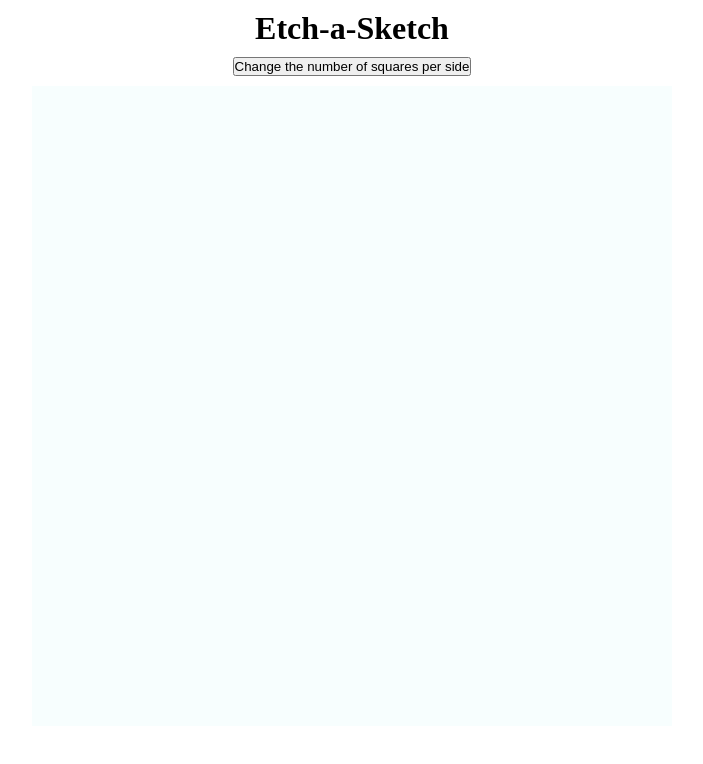
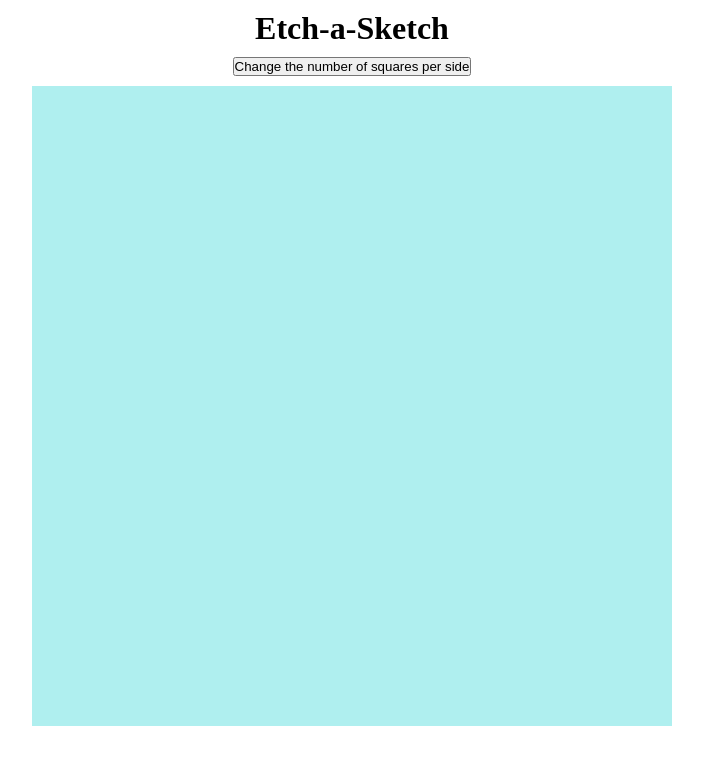
Before and after one commit to marodacco/odin-etchasketch, a plain HTML site: page index.html in a window 1280 px wide. Shown: the whole page, without its empty margins (288-991 px from the left). Drawn offline with Linux system fonts and the light colour scheme.

Commit message:
Set boxes background colour
Changed boxes to have the same background colour
as each box (opacity 100%)

```diff
--- a/styles.css
+++ b/styles.css
@@ -20,6 +20,7 @@ h1 {
 #boxes {
   display: flex;
   flex-wrap: wrap;
+  background-color: paleturquoise;
 }
 
 .box {
```
